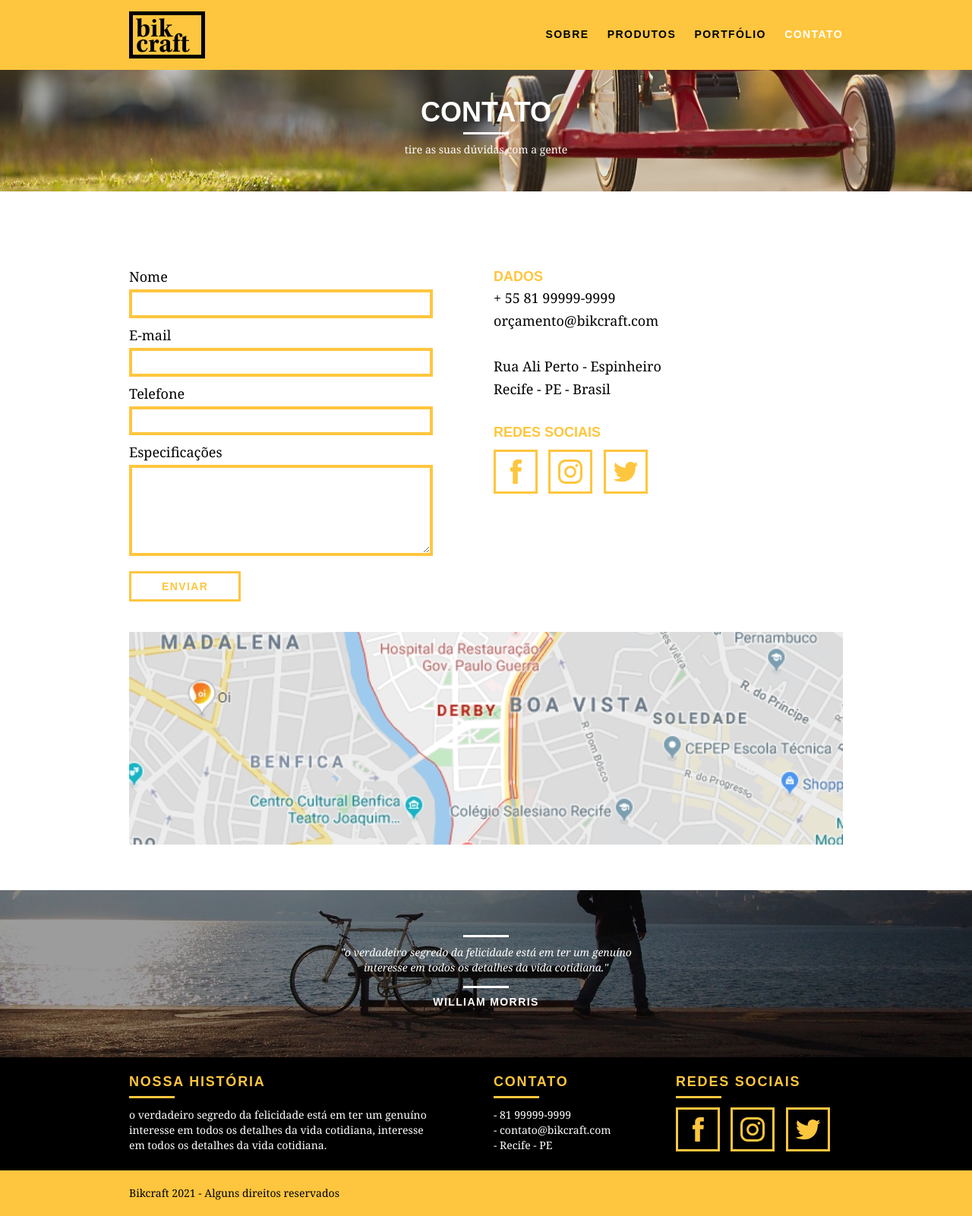
After one commit to hnrqblck/Bikcraft, a PHP site: page /contato.html in a window 1280 px wide. The commit adds this page. Shown: the whole page at 76% size. Run offline with PHP 8.4, Linux system fonts and the light colour scheme.

Commit message:
Contato page HTML + CSS

```diff
--- /dev/null
+++ b/contato.html
@@ -0,0 +1,136 @@
+<!DOCTYPE html>
+<html lang="pt-br">
+<head>
+    <meta charset="UTF-8">
+    <meta http-equiv="X-UA-Compatible" content="IE=edge">
+    <meta name="viewport" content="width=device-width, initial-scale=1.0">
+    <link rel="stylesheet" href="css/normalize.css">
+    <link rel="stylesheet" href="css/reset.css">
+    <link rel="stylesheet" href="css/grid.css">
+    <link rel="stylesheet" href="css/style.css">
+    <link rel="stylesheet" href="css/contato.css">
+    <title>Bikcraft - Contato</title>
+</head>
+
+<body>
+    <header class="header">
+        <div class="container">
+            <a class="grid-4" href="index.html">
+                <img src="img/bikcraft.svg" alt="Bikcraft">
+            </a>
+            <nav class=" grid-12 header_menu">
+                <ul>
+                    <li>
+                        <a href="sobre.html">Sobre</a>
+                    </li>
+                    <li>
+                        <a href="produtos.html">Produtos</a>
+                    </li>
+                    <li>
+                        <a href="portfolio.html">Portfólio</a>
+                    </li>
+                    <li>
+                        <a href="contato.html" class="menu-ativo">Contato</a>
+                    </li>
+                </ul>
+            </nav>
+        </div>
+    </header>
+
+    <section class="introducao-interna interna_contato">
+        <div class="container">
+            <h1>Contato</h1>
+            <p>tire as suas dúvidas com a gente</p>
+        </div>
+    </section>
+
+    <section class="contato container">
+        <form class="grid-8 contato_form" id="form_orcamento" action="">
+            <label for="nome">Nome</label>
+            <input type="text" id="nome">
+            <label for="email">E-mail</label>
+            <input type="email" id="email">
+            <label for="telefone">Telefone</label>
+            <input type="text" id="Telefone">
+            <label for="espec">Especificações</label>
+            <textarea id="espec"></textarea>
+            <button type="submit" class="btn btn-preto">Enviar</button>
+        </form>
+
+        <div class="contato_dados grid-8">
+            <h3>Dados</h3>
+            <span>+ 55 81 99999-9999</span>
+            <span>orçamento@bikcraft.com</span>
+            <span>Rua Ali Perto - Espinheiro</span>
+            <span>Recife - PE - Brasil</span>
+            <h3>Redes Sociais</h3>
+            <ul>
+                <li>
+                    <a href="http://facebook.com" target="_blank"><img src="img/redes-sociais/facebook.svg" alt=""></a>
+                </li>
+                <li>
+                    <a href="http://instagram.com" target="_blank"><img src="img/redes-sociais/instagram.svg" alt=""></a>
+                </li>
+                <li>
+                    <a href="http://twitter.com" target="_blank"><img src="img/redes-sociais/twitter.svg" alt=""></a>
+                </li>
+
+            </ul>
+        </div>
+    </section>
+
+    <section class="container contato_mapa">
+        <a class="grid-16" href="https://www.google.com/maps" target="_blank">
+            <img src="img/endereco-bikcraft.jpg" alt="Endereço Bikcraft">
+        </a>
+    </section>
+
+    <section class="quebra">
+        <blockquote class="quote-externo container">
+            <p>"o verdadeiro segredo da felicidade está em ter um genuíno interesse em todos os detalhes da vida cotidiana."</p>
+            <cite>WILLIAM MORRIS</cite>
+        </blockquote>
+    </section>
+
+    <footer>
+        <div class="footer">
+            <div class="container">
+                <div class="grid-8 footer_historia">
+                    <h3>Nossa História</h3>
+                    <p>o verdadeiro segredo da felicidade está em ter um genuíno interesse em todos os detalhes da vida cotidiana, interesse em todos os detalhes da vida cotidiana.</p>
+                </div>
+
+                <div class="grid-4 footer_contato">
+                    <h3>Contato</h3>
+                    <ul>
+                        <li>- 81 99999-9999</li>
+                        <li>- contato@bikcraft.com</li>
+                        <li>- Recife - PE</li>
+                    </ul>
+                </div>
+
+                <div class="grid-4 footer_redes">
+                    <h3>Redes Sociais</h3>
+                    <ul>
+                        <li>
+                            <a href="http://facebook.com" target="_blank"><img src="img/redes-sociais/facebook.svg" alt=""></a>
+                        </li>
+                        <li>
+                            <a href="http://instagram.com" target="_blank"><img src="img/redes-sociais/instagram.svg" alt=""></a>
+                        </li>
+                        <li>
+                            <a href="http://twitter.com" target="_blank"><img src="img/redes-sociais/twitter.svg" alt=""></a>
+                        </li>
+
+                    </ul>
+                </div>
+            </div>
+        </div>
+        <div class="copy">
+            <div class="container">
+                <p class="grid-16">Bikcraft 2021 - Alguns direitos reservados</p>
+            </div>
+        </div>
+    </footer>
+</body>
+</html>
--- /dev/null
+++ b/css/contato.css
@@ -0,0 +1,96 @@
+.interna_contato {
+    background: url("../img/bg-contato.jpg") no-repeat center;
+    background-size: cover;
+}
+
+.contato {
+
+    margin-top: 60px;
+    padding: 40px 0;
+}
+
+.contato_form {
+    padding-right: 60px;
+}
+
+.contato_form label {
+    display: block;
+    font-family: Georgia, 'Times New Roman', Times, serif;
+    font-size: 18px;
+    line-height: 25px;
+    margin-bottom: 4px;
+}
+
+.contato_form input {
+    display: block;
+    width: 100%;
+    border: 4px solid #FEC63E;
+    background: none;
+    padding: 7px 10px;
+    margin-bottom: 10px;
+    outline: none;
+    font-size: 14px;
+    font-family: Georgia, 'Times New Roman', Times, serif;
+}
+
+.contato_form textarea {
+    display: block;
+    width: 100%;
+    height: 120px;
+    border: 4px solid #FEC63E;
+    background: none;
+    padding: 7px 10px;
+    margin-bottom: 20px;
+    outline: none;
+    font-size: 14px;
+    font-family: Georgia, 'Times New Roman', Times, serif;
+}
+
+.contato_form button {
+    background: none;
+    padding: 7px 40px;
+}
+
+
+.contato_dados h3 {
+    font-size: 18px;
+    line-height: 25px;
+    font-weight: bold;
+    text-transform: uppercase;
+    color: #FEC63E;
+}
+
+.contato_dados span {
+    display: block;
+    font-size: 18px;
+    font-family: Georgia, 'Times New Roman', Times, serif;
+    line-height: 30px;
+}
+
+.contato_dados span:nth-of-type(even) {
+    margin-bottom: 30px;
+}
+
+.contato_dados ul {
+    margin-top: 10px;
+}
+
+.contato_dados ul li {
+    display: inline-block;
+    margin-right: 10px;
+}
+
+.contato_dados ul li a {
+    padding: 10px;
+    border: 3px solid #FEC63E;
+    display: block;
+
+}
+
+.contato_dados ul li a:hover {
+    border: 3px solid #000;
+}
+
+.contato_mapa {
+    margin-bottom: 60px;
+}
--- a/css/produtos.css
+++ b/css/produtos.css
@@ -153,7 +153,7 @@
     line-height: 30px;
 }
 
-.dados_email {
+.orcamento_dados span:nth-of-type(2) {
     margin-bottom: 40px;
 }
 
--- a/produtos.html
+++ b/produtos.html
@@ -139,7 +139,7 @@
             <div class="orcamento_dados grid-8">
                 <h3>Dados</h3>
                 <span>+ 55 81 99999-9999</span>
-                <span class="dados_email">orçamento@bikcraft.com</span>
+                <span>orçamento@bikcraft.com</span>
                 <h3>Monte a sua Bikcraft</h3>
                 <p>Escolha as especificações</p>
                 <ul>
```
Also changed, not shown: img/endereco-bikcraft.jpg.
